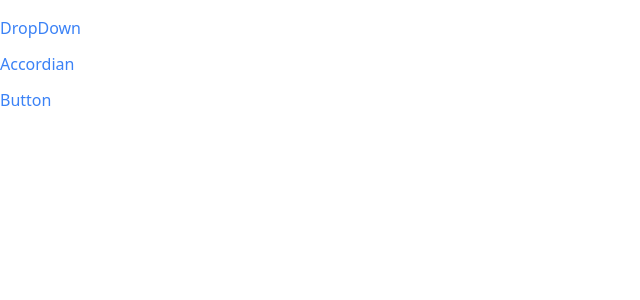
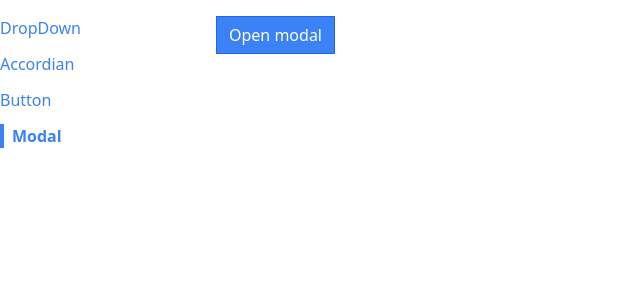
Before and after one commit to nuwan93/react-components, a React (Create React App) app: page /modal in a window 1280 px wide. Shown: the top 300 px of the page, without its empty margins (0-640 px from the left). Built offline with nearby package versions, Linux system fonts and the light colour scheme.

Commit message:
Modal window

```diff
--- a/public/index.html
+++ b/public/index.html
@@ -39,5 +39,6 @@
       To begin the development, run `npm start` or `yarn start`.
       To create a production bundle, use `npm run build` or `yarn build`.
     -->
+    <div class="modal-container"></div>
   </body>
 </html>
--- a/src/App.js
+++ b/src/App.js
@@ -3,6 +3,7 @@
 import AccordionPage from "./pages/AccordionPage";
 import ButtonPage from "./pages/ButtonPage";
 import SideBar from "./components/SideBar";
+import ModalPage from "./pages/ModalPage";
 
 const App = () => {
   return (
@@ -18,6 +19,9 @@
         <Route path="/button">
           <ButtonPage />
         </Route>
+        <Route path="/modal">
+          <ModalPage />
+        </Route>
       </div>
     </div>
   );
--- /dev/null
+++ b/src/components/Modal.js
@@ -0,0 +1,29 @@
+import { useEffect } from "react";
+import ReactDOM from "react-dom";
+
+const Modal = ({ onClose, children, actionBar }) => {
+  useEffect(() => {
+    //To stop the scrolling
+    document.body.classList.add("overflow-hidden");
+
+    return () => document.body.classList.remove("overflow-hidden");
+  }, []);
+
+  return ReactDOM.createPortal(
+    <div>
+      <div
+        onClick={onClose}
+        className="fixed inset-0 bg-gray-300 opacity-80"
+      ></div>
+      <div className="fixed inset-40 p-10 bg-white">
+        <div className="flex flex-col justify-between h-full">
+          {children}
+          <div className="flex justify-end">{actionBar}</div>
+        </div>
+      </div>
+    </div>,
+    document.querySelector(".modal-container")
+  );
+};
+
+export default Modal;
--- a/src/components/SideBar.js
+++ b/src/components/SideBar.js
@@ -5,6 +5,7 @@
     { label: "DropDown", path: "/" },
     { label: "Accordian", path: "/accordian" },
     { label: "Button", path: "/button" },
+    { label: "Modal", path: "/modal" },
   ];
 
   const renderLinks = links.map((link) => {
--- /dev/null
+++ b/src/pages/ModalPage.js
@@ -0,0 +1,36 @@
+import { useState } from "react";
+import Button from "../components/Button";
+import Modal from "../components/Modal";
+
+const ModalPage = () => {
+  const [isOpen, setIsOpen] = useState(false);
+
+  const onClose = () => {
+    setIsOpen(false);
+  };
+
+  const actionBar = (
+    <div>
+      <Button onClick={onClose} primary>
+        Accept
+      </Button>
+    </div>
+  );
+
+  const modal = (
+    <Modal onClose={onClose} actionBar={actionBar}>
+      <p>Here is the agreement</p>
+    </Modal>
+  );
+
+  return (
+    <div>
+      <Button primary onClick={() => setIsOpen(true)}>
+        Open modal
+      </Button>
+      {isOpen && modal}
+    </div>
+  );
+};
+
+export default ModalPage;
```
